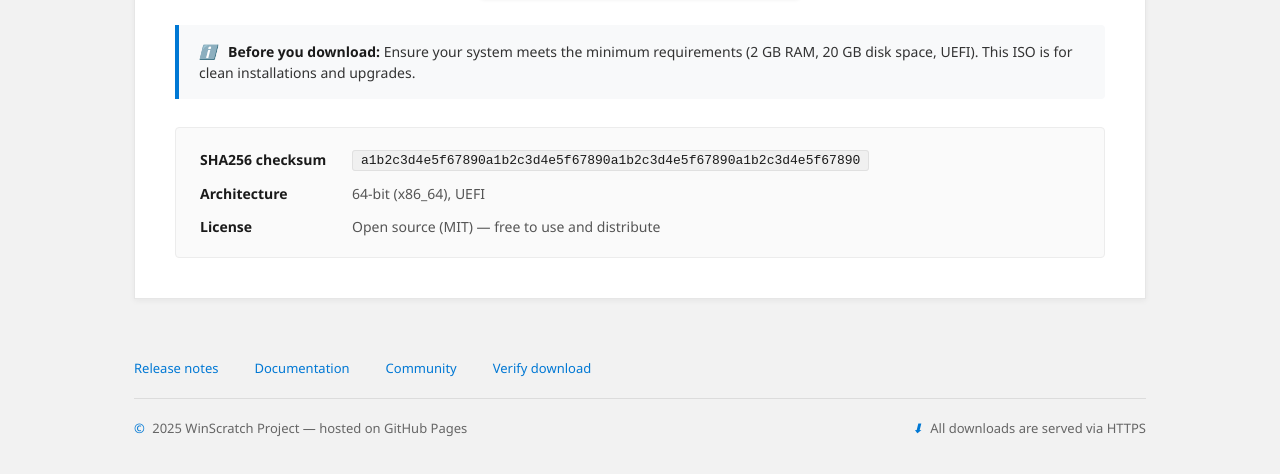
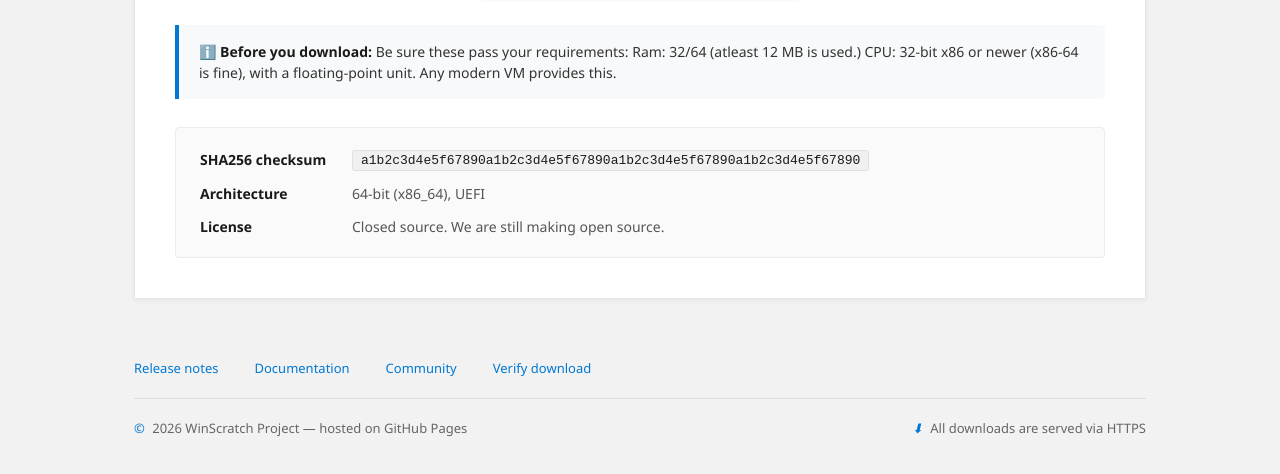
Before and after one commit to guldagibrahimefe35-cmd/WinScratch, a plain HTML site: page index.html in a window 1280 px wide. Shown: the part 360-834 px from the top of the page. Drawn offline with Linux system fonts and the light colour scheme.

Commit message:
Update index.html

```diff
--- a/index.html
+++ b/index.html
@@ -3,7 +3,7 @@
 <head>
   <meta charset="UTF-8">
   <meta name="viewport" content="width=device-width, initial-scale=1.0">
-  <title>Download WinScratch ISO</title>
+  <title>WinScratch</title>
   <style>
     * {
       margin: 0;
@@ -343,14 +343,14 @@
         with your actual download link (GitHub Releases, etc.)
       -->
       <div class="download-btn-wrapper">
-        <a href="https://example.com/download/winscratch-2.4.iso" class="download-btn" target="_blank" rel="noopener noreferrer">
+        <a href="https://github.com/guldagibrahimefe35-cmd/WinScratch/releases/download/v1.0/WinScratch.iso" class="download-btn" target="_blank" rel="noopener noreferrer">
           <i>⬇</i> Download ISO
         </a>
       </div>
 
       <!-- Info box (reminds of Microsoft's "Before you begin" section) -->
       <div class="info-box">
-        <i>ℹ️</i> <strong>Before you download:</strong> Ensure your system meets the minimum requirements (2 GB RAM, 20 GB disk space, UEFI). This ISO is for clean installations and upgrades.
+        <b>ℹ️</b> <strong>Before you download:</strong> Be sure these pass your requirements: Ram: 32/64 (atleast 12 MB is used.) CPU: 32-bit x86 or newer (x86-64 is fine), with a floating-point unit. Any modern VM provides this.
       </div>
 
       <!-- Checksum and details -->
@@ -365,7 +365,7 @@
         </div>
         <div class="detail-row">
           <span class="detail-label">License</span>
-          <span class="detail-value">Open source (MIT) — free to use and distribute</span>
+          <span class="detail-value">Closed source. We are still making open source.</span>
         </div>
       </div>
 
@@ -380,7 +380,7 @@
         <a href="#">Verify download</a>
       </div>
       <div class="footer-note">
-        <span><i>©</i> 2025 WinScratch Project — hosted on GitHub Pages</span>
+        <span><i>©</i> 2026 WinScratch Project — hosted on GitHub Pages</span>
         <span><i>⬇</i> All downloads are served via HTTPS</span>
       </div>
     </div>
```
